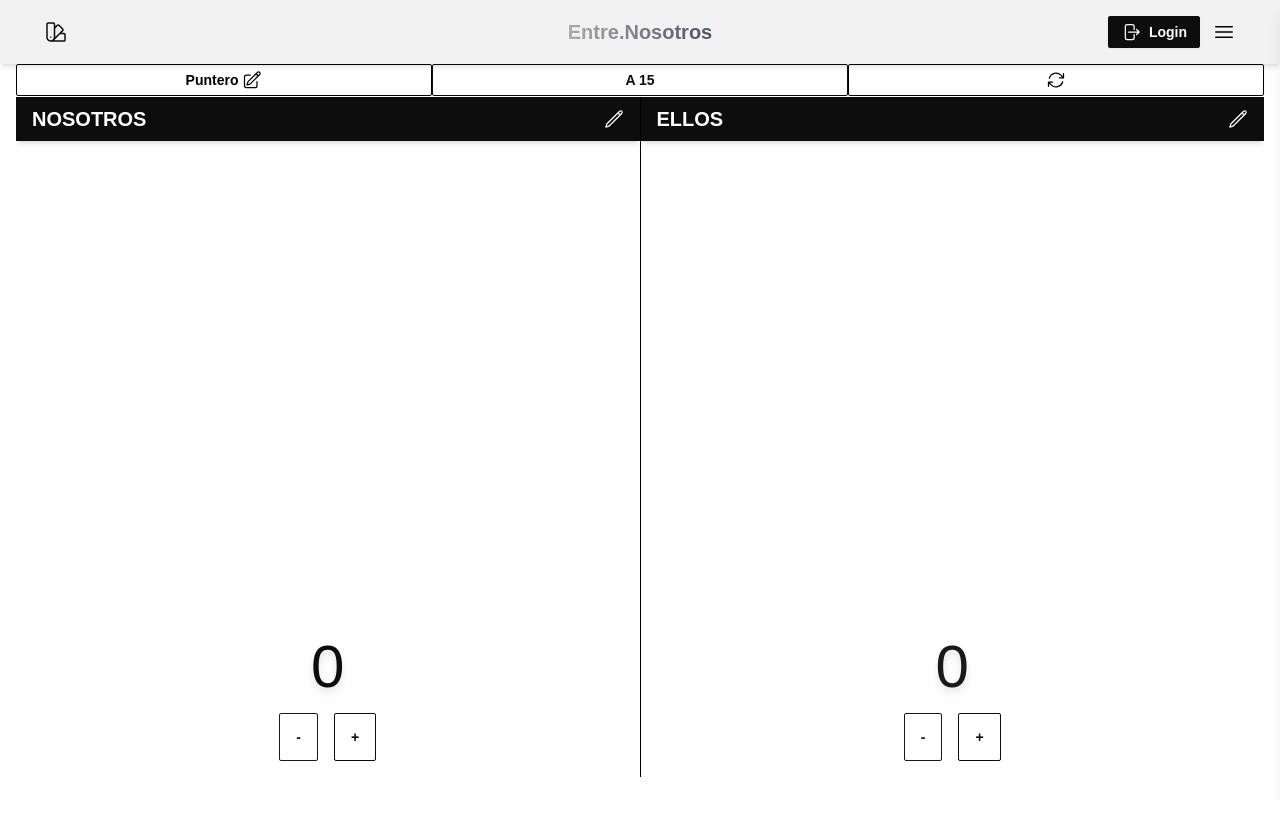
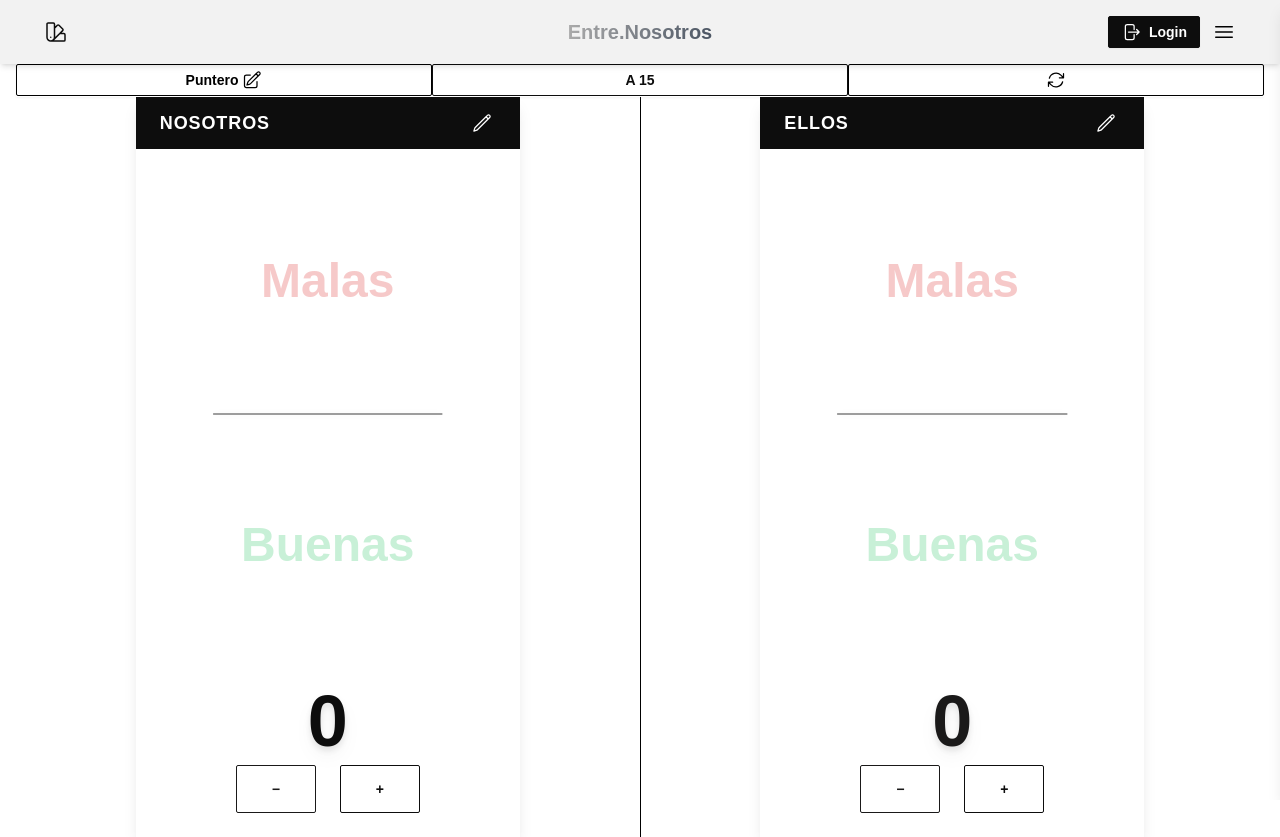
Before and after one commit to Gabito-17/Entre-Nosotros, a React (Create React App) app: page /truco/anotador in a window 1280 px wide. Before the commit the page ends 800 px from the top, so only its background shows below. Built offline with nearby package versions, Linux system fonts and the light colour scheme; grey boxes are pictures that could not be loaded.

Commit message:
correccion panelTruco

```diff
--- a/src/components/Truco/game/PanelEquipo.tsx
+++ b/src/components/Truco/game/PanelEquipo.tsx
@@ -6,7 +6,7 @@ import { ScoreDisplay } from "../displays/ScoreDisplay.tsx";
 import { motion, AnimatePresence } from "framer-motion";
 import { scoreUp, scoreDown } from "../../../lib/Animations.ts";
 import { PencilIcon } from "@heroicons/react/24/outline";
-import { usePlaySound } from "../../../stores/usePlaySound.ts"; // Asegurate que esté bien importado
+import { usePlaySound } from "../../../stores/usePlaySound.ts";
 
 interface PanelEquipoProps {
   equipo: "equipo1" | "equipo2";
@@ -32,7 +32,7 @@ export default function PanelEquipo({ equipo }: PanelEquipoProps) {
   const inputRef = useRef<HTMLInputElement>(null);
   const upSound = useRef<HTMLAudioElement | null>(null);
 
-  const playSound = usePlaySound(); // 🎧 Hook para reproducir sonidos si no está muteado
+  const playSound = usePlaySound();
 
   const color = nombre === "NOSOTROS" ? "text-primary" : "text-secondary";
 
@@ -48,7 +48,7 @@ export default function PanelEquipo({ equipo }: PanelEquipoProps) {
 
       if (upSound.current) {
         upSound.current.currentTime = 0;
-        playSound(upSound.current); // ✅ Solo se reproduce si no está muteado
+        playSound(upSound.current);
       }
 
       prevScoreRef.current = score;
@@ -73,13 +73,14 @@ export default function PanelEquipo({ equipo }: PanelEquipoProps) {
   };
 
   return (
-    <div className="flex-1 overflow-hidden flex flex-col">
-      <div className="w-full bg-primary text-primary-content text-xl shadow-md px-4 py-2 flex items-center justify-between uppercase font-bold">
+    <div className="flex-1 flex flex-col bg-base-100  shadow-lg overflow-hidden max-w-sm mx-auto">
+      {/* Header con nombre y edición */}
+      <div className="bg-primary text-primary-content px-6 py-3 flex items-center justify-between uppercase font-extrabold tracking-wider text-lg">
         {editing ? (
           <input
             ref={inputRef}
             type="text"
-            className="input input-sm text-black w-full mr-2"
+            className="input input-md w-full max-w-xs text-black"
             value={tempNombre}
             onChange={(e) => setTempNombre(e.target.value)}
             onBlur={confirmEdit}
@@ -89,23 +90,54 @@ export default function PanelEquipo({ equipo }: PanelEquipoProps) {
           />
         ) : (
           <>
-            <span>{nombre}</span>
-            <button onClick={handleEdit} className="ml-2">
-              <PencilIcon className="h-5 w-5 text-white hover:text-base-300" />
+            <span className="truncate">{nombre}</span>
+            <button
+              onClick={handleEdit}
+              className="ml-3 p-1 rounded hover:bg-primary-focus transition"
+              aria-label="Editar nombre"
+            >
+              <PencilIcon className="h-5 w-5 text-white" />
             </button>
           </>
         )}
       </div>
 
-      <div className="w-full flex justify-center overflow-y-auto">
+      <div className="relative flex flex-col items-center justify-center p-6 min-h-[200px] w-full">
+        {/* Área "Malas" */}
+        <div className="absolute top-0 left-0 right-0 h-1/2 flex items-center justify-center pointer-events-none">
+          <span
+            className="font-bold select-none user-select-none text-5xl"
+            style={{ color: "rgba(220, 38, 38, 0.25)" }} // rojo más transparente
+          >
+            Malas
+          </span>
+        </div>
+
+        {/* Área "Buenas" */}
+        <div className="absolute bottom-0 left-0 right-0 h-1/2 flex items-center justify-center pointer-events-none">
+          <span
+            className="font-bold select-none user-select-none text-5xl"
+            style={{ color: "rgba(34, 197, 94, 0.25)" }} // verde más transparente
+          >
+            Buenas
+          </span>
+        </div>
+        {/* Línea divisoria */}
+        <div
+          className="absolute top-1/2 left-1/2 -translate-x-1/2 border-t-2 border-primary opacity-40 rounded w-3/5 pointer-events-none"
+          style={{ filter: "drop-shadow(0 0 3px rgba(0,0,0,0.1))" }}
+        />
+
+        {/* ScoreDisplay */}
         <ScoreDisplay score={score} color={color} />
       </div>
 
-      <div className="w-full flex justify-center">
+      {/* Número grande con animación */}
+      <div className="flex justify-center my-2 px-4 select-none">
         <AnimatePresence mode="wait" initial={false}>
           <motion.span
             key={animationKey}
-            className={`text-6xl select-none ${color} drop-shadow-lg z-30 my-4`}
+            className={`text-7xl font-extrabold ${color} drop-shadow-lg`}
             variants={isIncrement ? scoreUp : scoreDown}
             initial="initial"
             animate="animate"
@@ -116,16 +148,19 @@ export default function PanelEquipo({ equipo }: PanelEquipoProps) {
         </AnimatePresence>
       </div>
 
-      <div className="w-full flex justify-center gap-4 mb-4">
+      {/* Botones */}
+      <div className="flex justify-center gap-6 mb-6 px-4">
         <button
-          className="btn btn-md btn-outline btn-secondary"
+          className="btn btn-md btn-outline btn-secondary w-20"
           onClick={() => handleChange(-1)}
+          aria-label="Restar punto"
         >
-          -
+          −
         </button>
         <button
-          className="btn btn-md btn-outline btn-primary"
-          onClick={() => handleChange(+1)}
+          className="btn btn-md btn-outline btn-primary w-20"
+          onClick={() => handleChange(1)}
+          aria-label="Sumar punto"
         >
           +
         </button>
```
